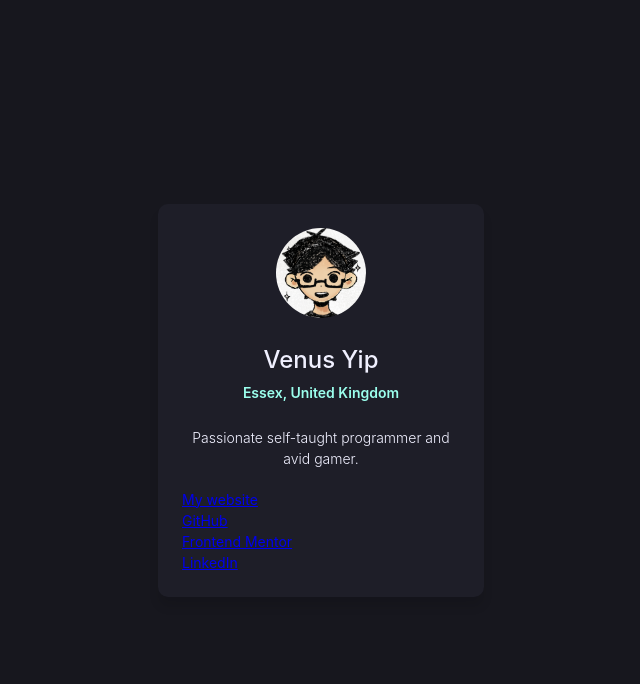
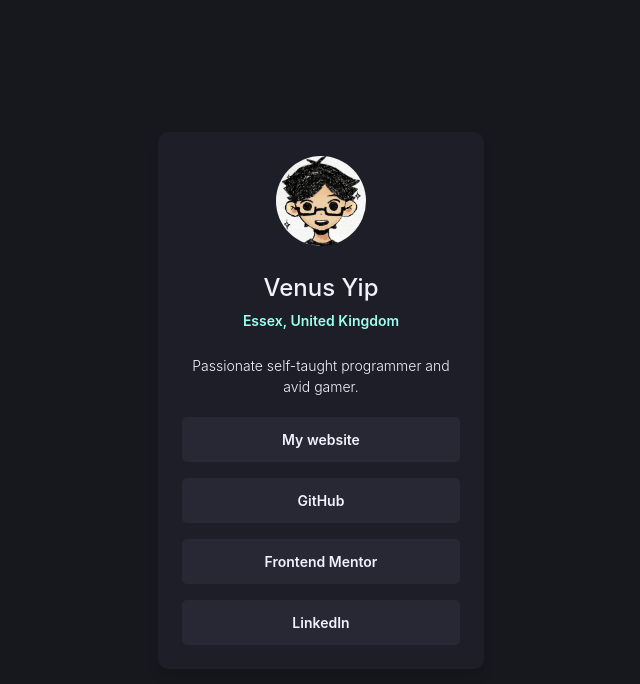
Before and after one commit to VenusY/social-links, a React app: page / in a window 1280 px wide. Shown: the top 684 px of the page, without its empty margins (319-959 px from the left). Built offline with nearby package versions, Linux system fonts and the light colour scheme.

Commit message:
Add styles to links section

```diff
--- a/src/components/Links.jsx
+++ b/src/components/Links.jsx
@@ -1,3 +1,5 @@
+import '../styles/scss/Links.scss';
+
 export default function Links() {
   return (
     <div className='links-section'>
--- /dev/null
+++ b/src/styles/scss/Links.scss
@@ -0,0 +1,66 @@
+@use './util' as u;
+
+.links-section {
+  &__link {
+    --duration: 200ms;
+
+    position: relative;
+    padding: 12px 20px;
+    border-radius: 5px;
+    overflow: hidden;
+    font-weight: 600;
+    text-decoration: none;
+    text-align: center;
+    color: inherit;
+    transition-property: color, transform;
+    transition-duration: var(--duration);
+    transition-timing-function: ease-in-out;
+
+    & > * {
+      // Allows text to appear above the pseudo-elements
+      position: relative;
+      z-index: 2;
+    }
+
+    &::before,
+    &::after {
+      content: '';
+      position: absolute;
+      top: 0;
+      width: 100%;
+      height: 100%;
+      transition-duration: var(--duration);
+      transition-timing-function: ease-in-out;
+    }
+
+    &::before {
+      left: 0;
+      background: var(--bg-tertiary);
+      transition-property: left;
+    }
+
+    &::after {
+      right: 100%;
+      background: var(--clr-secondary);
+      transition-property: right;
+    }
+
+    &:not(:last-child) {
+      margin-bottom: u.rem(16);
+    }
+
+    &:hover,
+    &:focus-visible {
+      color: var(--bg-secondary);
+      transform: scale(1.05);
+
+      &::before {
+        left: 100%;
+      }
+
+      &::after {
+        right: 0;
+      }
+    }
+  }
+}
```
